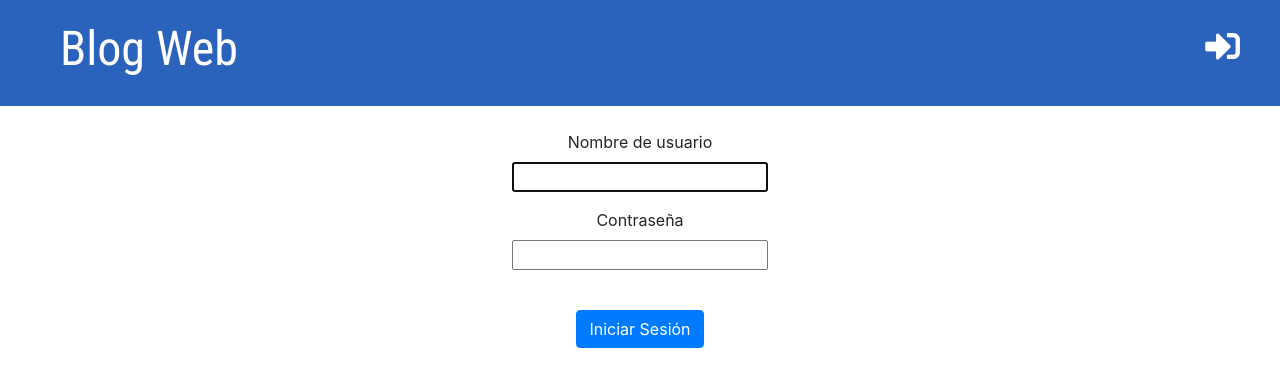
After one commit to OttoMalave95/BlogWebDjango, a Django app: page /accounts/login/ in a window 1280 px wide. The commit adds this page. Shown: the top 387 px of the page. Run offline with Django 3.2, Linux system fonts and the light colour scheme; parts of the project's set-up code (start-up, migrations or seed data) failed here and were passed over; some libraries are stand-ins or nearby versions.

Commit message:
Agregado autorizacion para acceder a las vistas del usuario, agregado inicio de sesion y cerrar sesion, cambios en el diseño de la vista principal

```diff
--- a/apps/blog/templates/blog/base.html
+++ b/apps/blog/templates/blog/base.html
@@ -13,9 +13,12 @@
 </head>
 <body>
 	<div class="page-header">
-		<a href="{% url 'post_new' %}" class="top-menu" title="Crear Nuevo Post"><i class="fas fa-plus-circle"></i></a>
 		{% if user.is_authenticated %}
+			<a href="{% url 'post_new' %}" class="top-menu" title="Crear Nuevo Post"><i class="fas fa-plus-circle"></i></a>
 			<a href="{% url 'post_draft_list' %}" class="top-menu" title="Lista de Borradores"><i class="fas fa-list"></i></a>
+			<p class="top-menu">Hola {{ user.username }} <a href="{% url 'logout' %}" title="Cerrar Sesion"><i class="fas fa-sign-out-alt"></i></a></p>
+		{% else %}
+			<a href="{% url 'login' %}" class="top-menu" title="Iniciar Sesion"><i class="fas fa-sign-in-alt"></i></a>
 		{% endif %}
 		<h1><a href="/" title="Blog Web">Blog Web</a></h1>
 	</div>
--- /dev/null
+++ b/apps/blog/templates/registration/login.html
@@ -0,0 +1,25 @@
+{% extends "blog/base.html" %}
+
+{% block content %}
+	{% if form.errors %}
+		<p class="alert alert-danger text-center">Tu nombre de usuario y contraseña no fueron encontrados. Por favor intenta de nuevo.</p>
+	{% endif %}
+
+	<form class="col-md-4 mx-auto text-center" action="{% url 'login' %}" method="post" accept-charset="utf-8">
+		{% csrf_token %}
+		<div class="form-group">
+			<label>Nombre de usuario</label>
+			<br>
+			{{ form.username }}
+		</div>
+
+		<div class="form-group">
+			<label class="label">Contraseña</label>
+			<br>
+			{{ form.password }}
+		</div>
+		<br>
+		<button type="submit" class="btn btn-primary">Iniciar Sesión</button>
+		<input type="hidden" name="next" value="{{ next }}">
+	</form>
+{% endblock %}
--- a/apps/blog/views.py
+++ b/apps/blog/views.py
@@ -1,5 +1,6 @@
 from django.shortcuts import render, get_object_or_404, redirect
 from django.utils import timezone
+from django.contrib.auth.decorators import login_required
 from .models import Post
 from .forms import PostForm
 
@@ -7,6 +8,7 @@ def post_list(request):
 	posts = Post.objects.filter(published_date__lte=timezone.now()).order_by('published_date')
 	return render(request, 'blog/post_list.html', {'posts': posts})
 
+@login_required
 def post_draft_list(request):
 	posts = Post.objects.filter(published_date__isnull=True).order_by('created_date')
 	return render(request, 'blog/post_draft_list.html', {'posts': posts})
@@ -15,6 +17,7 @@ def post_detail(request, pk):
 	post = get_object_or_404(Post, pk=pk)
 	return render(request, 'blog/post_detail.html', {'post': post})
 
+@login_required
 def post_new(request):
 	if request.method == 'POST':
 		form = PostForm(request.POST)
@@ -27,6 +30,7 @@ def post_new(request):
 		form = PostForm()
 	return render(request, 'blog/post_edit.html', {'form': form})
 
+@login_required
 def post_edit(request, pk):
 	post = get_object_or_404(Post, pk=pk)
 	if request.method == 'POST':
@@ -40,6 +44,7 @@ def post_edit(request, pk):
 		form = PostForm(instance=post)
 	return render(request, 'blog/post_edit.html', {'form': form})
 
+@login_required
 def post_publish(request, pk):
 	post = get_object_or_404(Post, pk=pk)
 	post.publish()
@@ -49,6 +54,7 @@ def publish(self):
 	self.published_date = timezone.now()
 	self.save()
 
+@login_required
 def post_remove(request, pk):
 	post = get_object_or_404(Post, pk=pk)
 	post.delete()
--- a/blogWeb/settings.py
+++ b/blogWeb/settings.py
@@ -27,6 +27,8 @@ DEBUG = True
 
 ALLOWED_HOSTS = []
 
+LOGIN_REDIRECT_URL = '/'
+LOGOUT_REDIRECT_URL = '/'
 
 # Application definition
 
--- a/blogWeb/urls.py
+++ b/blogWeb/urls.py
@@ -15,8 +15,11 @@ Including another URLconf
 """
 from django.contrib import admin
 from django.urls import path, include
+from django.contrib.auth import views as auth_views
 
 urlpatterns = [
     path('admin/', admin.site.urls),
+    path('accounts/login/', auth_views.LoginView.as_view(), name='login'),
+    path('accounts/logout/', auth_views.LogoutView.as_view(), name='logout'),
     path('', include('apps.blog.urls')),
 ]
```
